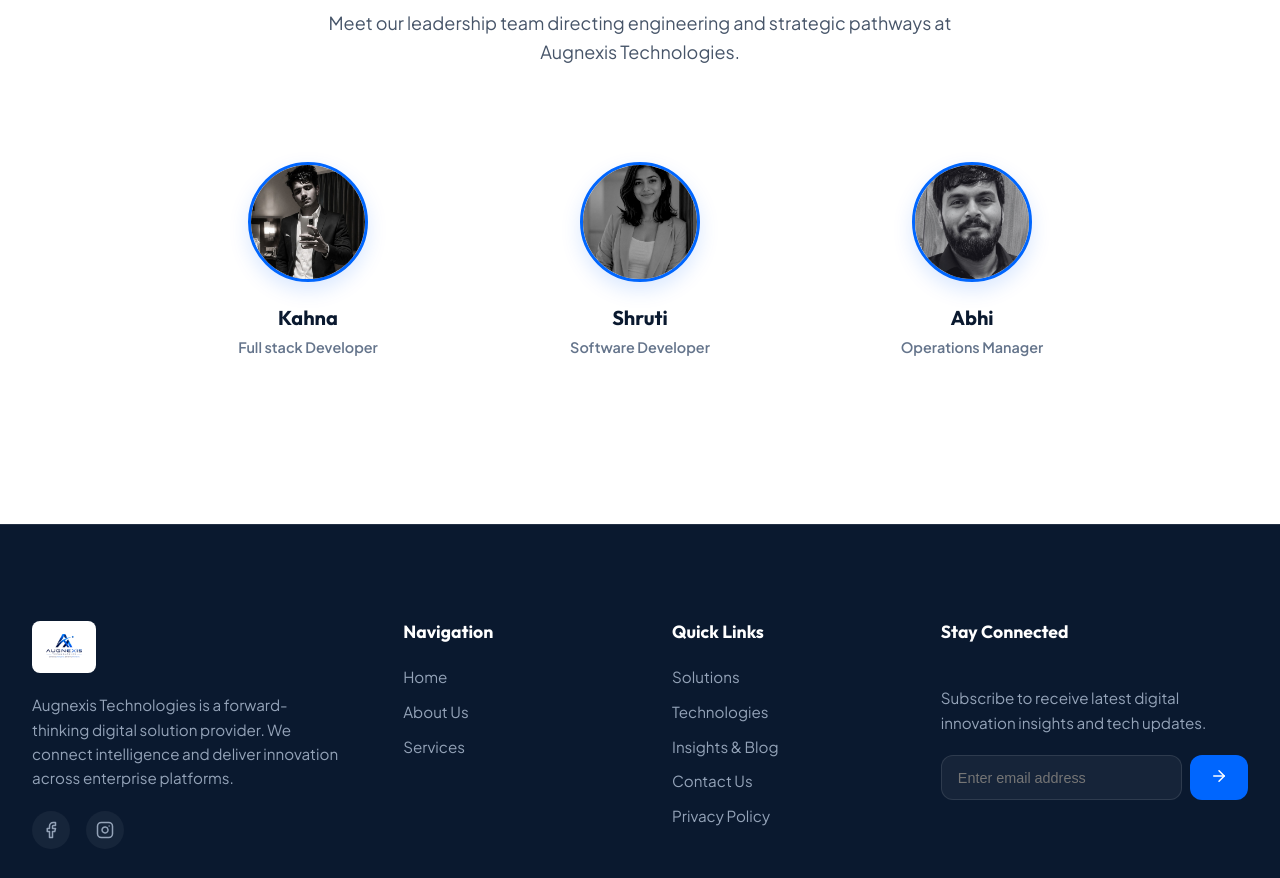
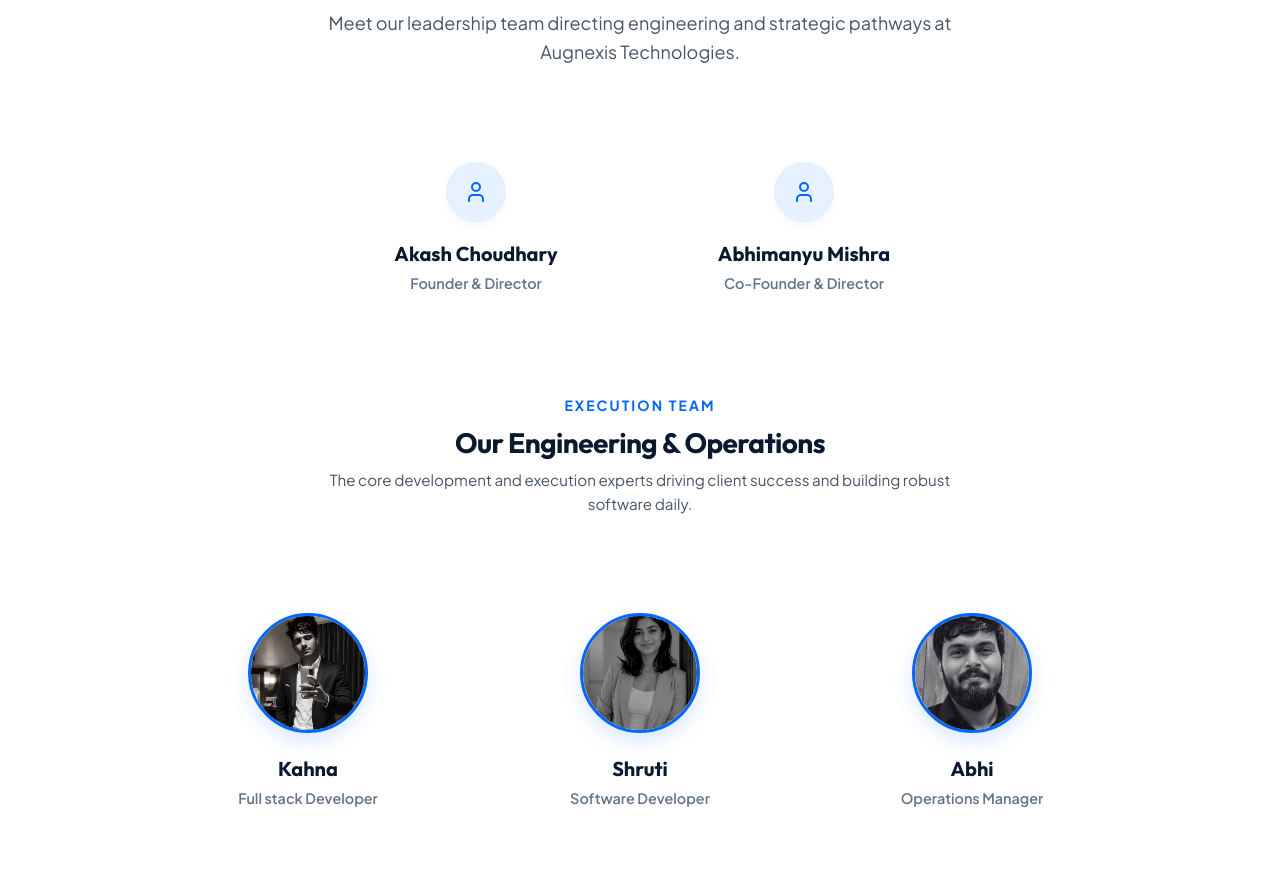
Before and after one commit to kanhaVerse05/Augnexis_website, a Next.js app: page /about in a window 1280 px wide. Shown: the part 2200-3078 px from the top of the page. Built offline with nearby package versions, Linux system fonts and the light colour scheme.

Commit message:
feat: restored directors section and added core execution team below it on about page

```diff
--- a/src/app/about/page.js
+++ b/src/app/about/page.js
@@ -21,6 +21,17 @@ export default function About() {
       icon: <Award size={28} />,
       title: "Engineering Excellence",
       desc: "We pride ourselves on writing clean, high-performance, and modular codebases that follow modern design paradigms."
+    }
+  ];
+
+  const directors = [
+    {
+      name: "Akash Choudhary",
+      role: "Founder & Director"
+    },
+    {
+      name: "Abhimanyu Mishra",
+      role: "Co-Founder & Director"
     }
   ];
 
@@ -149,6 +160,49 @@ export default function About() {
             </p>
           </div>
 
+          <div style={{ display: "flex", justifyContent: "center", gap: "3rem", flexWrap: "wrap", marginTop: "2rem", marginBottom: "4rem" }}>
+            {directors.map((member, index) => (
+              <div key={index} className="stat-card" style={{
+                padding: '2.5rem 2rem',
+                display: 'flex',
+                flexDirection: 'column',
+                alignItems: 'center',
+                textAlign: 'center',
+                minWidth: '280px'
+              }}>
+                <div style={{
+                  width: '60px',
+                  height: '60px',
+                  borderRadius: '50%',
+                  backgroundColor: 'var(--color-blue-light)',
+                  color: 'var(--color-blue-secondary)',
+                  display: 'flex',
+                  alignItems: 'center',
+                  justifyContent: 'center',
+                  margin: '0 auto 1.25rem',
+                  boxShadow: '0 4px 10px rgba(0, 102, 254, 0.05)'
+                }}>
+                  <User size={24} />
+                </div>
+                <h3 style={{ fontSize: '1.25rem', color: 'var(--color-blue-deep)', marginBottom: '0.5rem', textAlign: 'center' }}>
+                  {member.name}
+                </h3>
+                <p style={{ color: 'var(--color-text-muted)', fontSize: '0.9rem', fontWeight: '600', textAlign: 'center', margin: '0' }}>
+                  {member.role}
+                </p>
+              </div>
+            ))}
+          </div>
+
+          {/* Execution Team */}
+          <div className="text-center" style={{ marginTop: "2rem" }}>
+            <span className="sub-title">EXECUTION TEAM</span>
+            <h2 className="section-title" style={{ fontSize: "1.75rem", marginBottom: "0.5rem" }}>Our Engineering & Operations</h2>
+            <p className="section-desc mx-auto" style={{ fontSize: "0.95rem" }}>
+              The core development and execution experts driving client success and building robust software daily.
+            </p>
+          </div>
+
           <div style={{ display: "flex", justifyContent: "center", gap: "2rem", flexWrap: "wrap", marginTop: "2rem" }}>
             {team.map((member, index) => (
               <div key={index} className="stat-card" style={{
```
